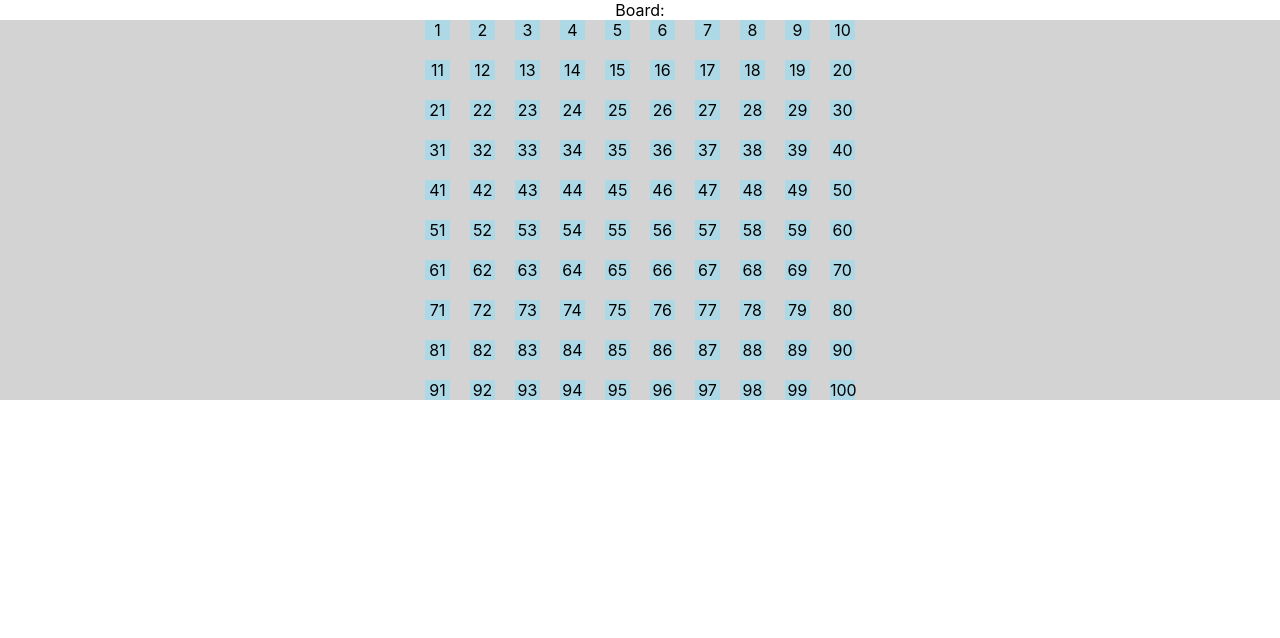
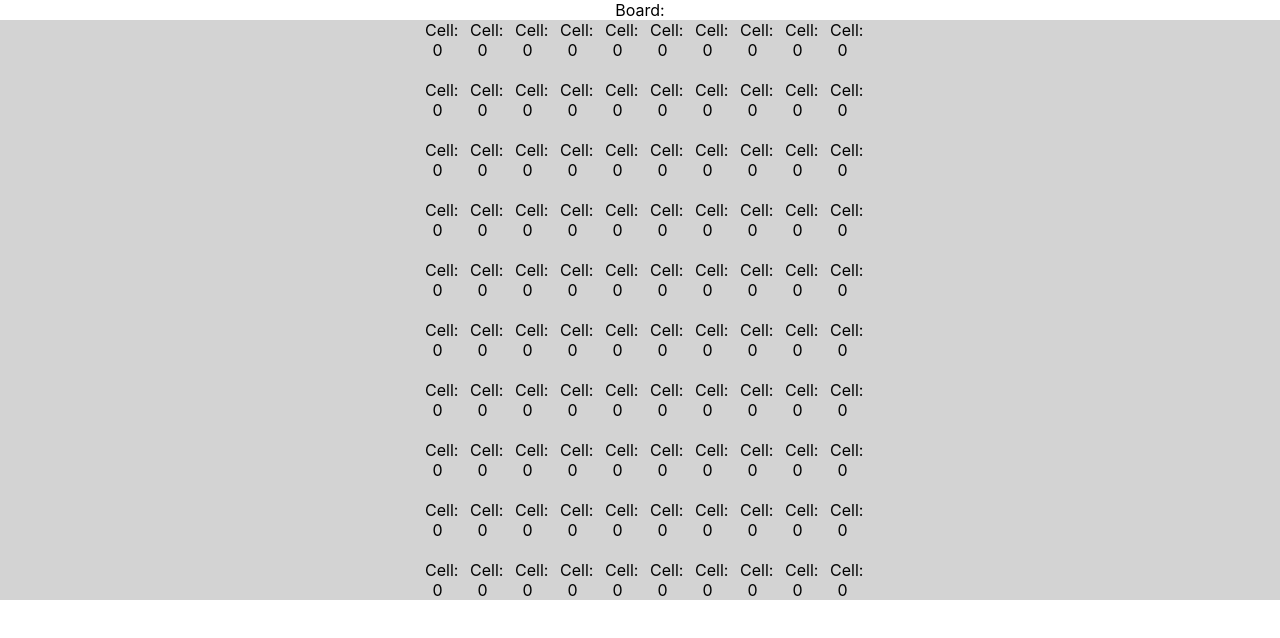
Before and after one commit to jalvarez24/TSweeper, a React (Create React App) app: page / in a window 1280 px wide. Shown: the top 638 px of the page. Built offline with nearby package versions, Linux system fonts and the light colour scheme.

Commit message:
Updated board with actual cell values (not 1-100)

```diff
--- a/src/components/Board.tsx
+++ b/src/components/Board.tsx
@@ -12,16 +12,16 @@ const Board: React.FC<Props> = () => {
 
     useEffect(() => {
         let newBoard = []
-        let count = 1;
         for (let i = 0; i < 10; i++) {
             let newRow = []
             for (let j = 0; j < 10; j++) {
-                newRow.push(count++)
+                newRow.push(0)
             }
             newBoard.push(newRow)
         }
         setBoard(newBoard)
     }, [])
+
 
     function getRandom(min: number = 0, max: number = 25000000) {
         return Math.random() * (max - min) + min;
@@ -45,14 +45,10 @@ const Board: React.FC<Props> = () => {
                         return (
                             row.map((cell, index) => {
                                 return (
-                                    <div
-                                        key={cell}
-                                        style={{
-                                            backgroundColor: 'lightblue',
-                                        }}
-                                    >
-                                        {cell}
-                                    </div>
+                                    <Cell
+                                        key={index}
+                                        val={cell}
+                                    />
                                 )
                             })
                         )
```
